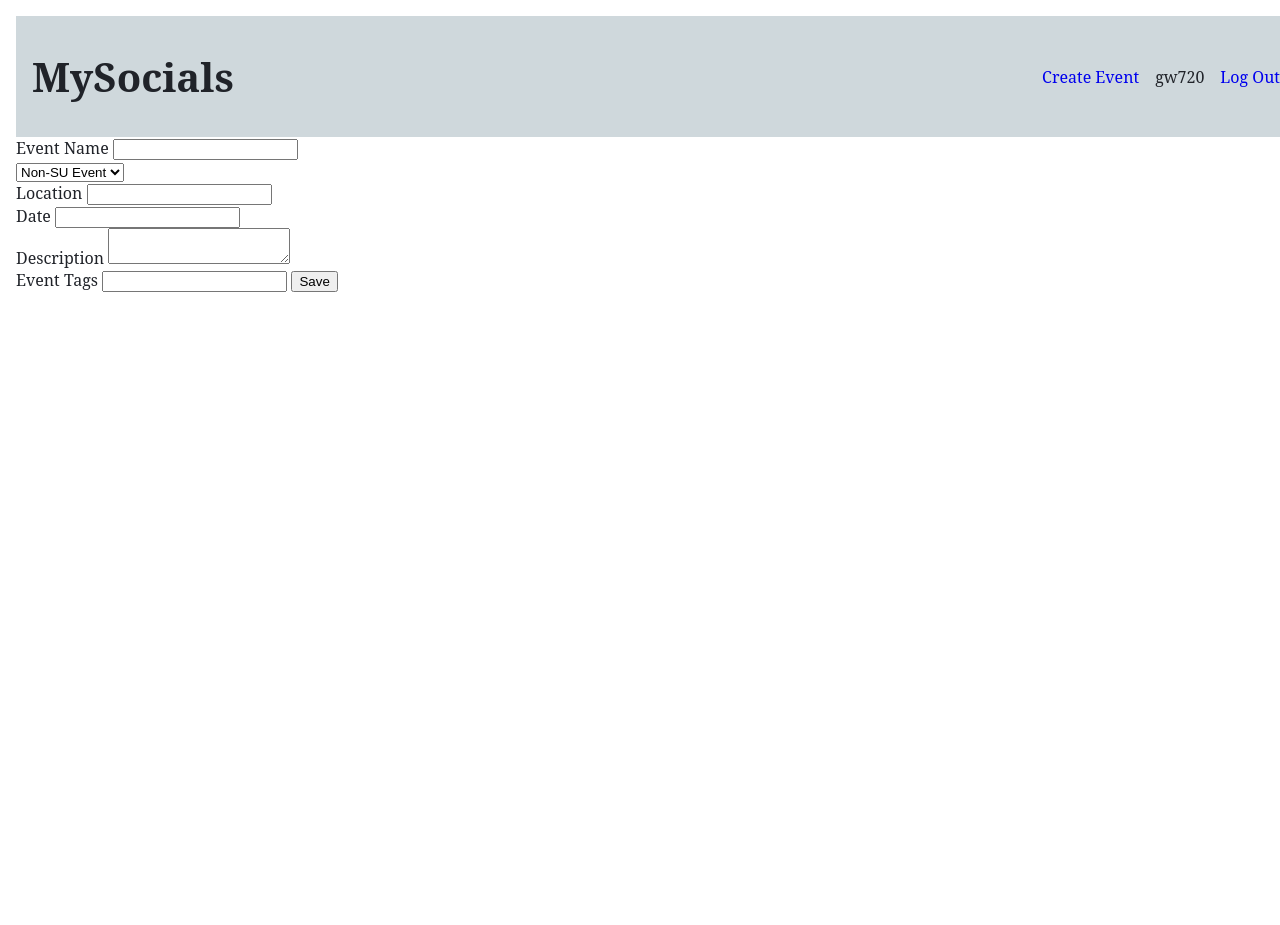
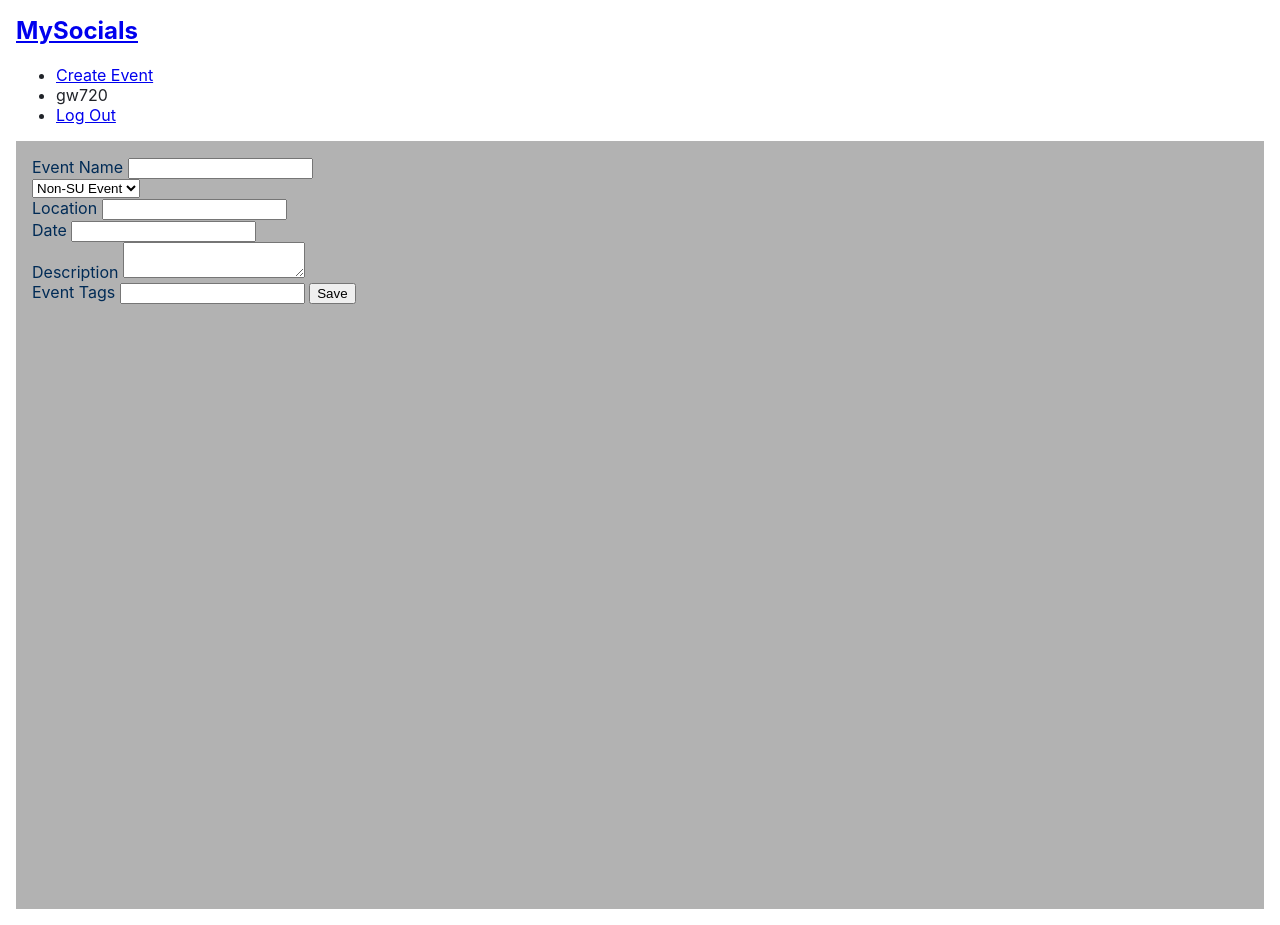
Before and after one commit to yh2452/CM22007, a Flask app: page /create in a window 1280 px wide. Before the commit the page ends 292 px from the top, so only its background shows below. Run offline with Flask 3, Linux system fonts and the light colour scheme; a user stored in the database is signed in; data comes from the database, SQL or seed files in the repository.

Commit message:
more css updates

```diff
--- a/MySocials/static/style.css
+++ b/MySocials/static/style.css
@@ -1,25 +1,11 @@
 @charset "UTF-8";
 body {
-  font-family: "Noto Serif", "Georgia", serif;
+  font-family: "Inter";
   color: #202329;
   margin: 1em;
   padding: 0;
 }
 
-nav {
-  width: 100%;
-  display: flex;
-  flex-direction: row;
-  align-items: center;
-}
-nav h2 {
-  font-size: 2.5rem;
-}
-nav ul {
-  display: flex;
-  flex-direction: row;
-  justify-content: space-between;
-}
 header {
   background-color: #202329;
   padding: 20px;
@@ -27,6 +13,7 @@ header {
 
 h1 {
   font-size: 3.12rem;
+  font-family: "Inter";
   font-weight: 700;
   margin: 0.67em 0;
 }
@@ -44,37 +31,6 @@ img {
   height: auto;
 }
 
-
-/* GLOBALS */
-/* Nav bar */
-nav {
-  display: flex;
-  justify-content: space-between;
-  padding: 0rem 1rem;
-  background: #cfd8dc;
-}
-
-nav ul {
-  display: flex;
-  list-style: none;
-}
-
-nav li {
-  padding-left: 1em;
-}
-
-nav a{
-  text-decoration: none;
-}
-
-#navLogo {
-  color:#202329;
-  text-decoration: none;
-}
-
-
-
-/* EVENTS PAGE */
 #everythingContainer {
   display: flex;
   flex-direction: row;
@@ -100,16 +56,6 @@ nav a{
   display: flex;
   align-items: right;
 }
-
-#selectedProfile {
-  background-color: cadetblue;
-}
-
-.profileContainer a {
-  color: inherit;
-  text-decoration: inherit;
-}
-
 .profileContainer .profilePic {
   width: 64px;
   height: 64px;
@@ -142,6 +88,7 @@ nav a{
 }
 #eventsContainer .profileContainer .eventText {
   background-color: #002B56;
+  font: "Inter";
   width: 100%;
   height: 100%;
   border-radius: 24px 24px 24px 0;
@@ -301,4 +248,16 @@ nav a{
   height: 4px;
   background-color: #DD2277;
   margin: 1em 0;
+}
+
+#createEventContainer {
+  background-color: rgba(0, 0, 0, 0.3);
+}
+#createEventContainer #createEventBox {
+  color: #002B56;
+  width: 100%;
+  height: 100%;
+}
+#createEventContainer #createEventBox form {
+  padding: 1em;
 }/*# sourceMappingURL=style.css.map */
--- a/MySocials/static/style.sass
+++ b/MySocials/static/style.sass
@@ -6,11 +6,11 @@ $yellow: #FFC500
 $pink: #DD2277
 $gray: #EAE9E5
 
-$font-stack: "Noto Serif", "Georgia", serif
+$font-stack: "Noto Serif", "Inter", serif
 
 // Base styles
 body
-  font-family: $font-stack
+  font-family: "Inter"
   color: $black
   margin: 1em
   padding: 0
@@ -23,6 +23,7 @@ header
 
 h1
   font-size: 3.12rem
+  font-family: "Inter"
   font-weight: 700
   margin: 0.67em 0
 
@@ -97,6 +98,7 @@ img
 
     .eventText
       background-color: $blue
+      font: "Inter"
       width: 100%
       height: 100%
       border-radius: 24px 24px 24px 0
@@ -243,3 +245,17 @@ img
     height: 4px
     background-color: $pink
     margin: 1em 0
+
+
+#createEventContainer
+  background-color: rgba(0, 0, 0, 0.3)
+
+  #createEventBox
+    color: $blue
+    width: 100%
+    height: 100%
+
+    form
+      padding: 1em
+
+      #title
--- a/MySocials/templates/create_event.html
+++ b/MySocials/templates/create_event.html
@@ -1,8 +1,14 @@
+<head>
+    <link rel="stylesheet" href="../static/style.css">
+</head>
+
 {% extends 'base.html' %}
 <!-- Page where socials/events are created -->
 
 {% block content %}
 
+<div id="createEventContainer">
+    <div id="createEventBox">
     <form method="post">
         <label for="title">Event Name</label>
         <input name="title" id="title" required>
@@ -27,5 +33,7 @@
         <input name="tags" id="tags" required>
         <input type="submit" value="Save">
     </form>
+    </div>
+</div>
 
 {% endblock %}
```
Also changed, not shown: 3 other files. Lines whose indentation alone changed are shown as unchanged.
